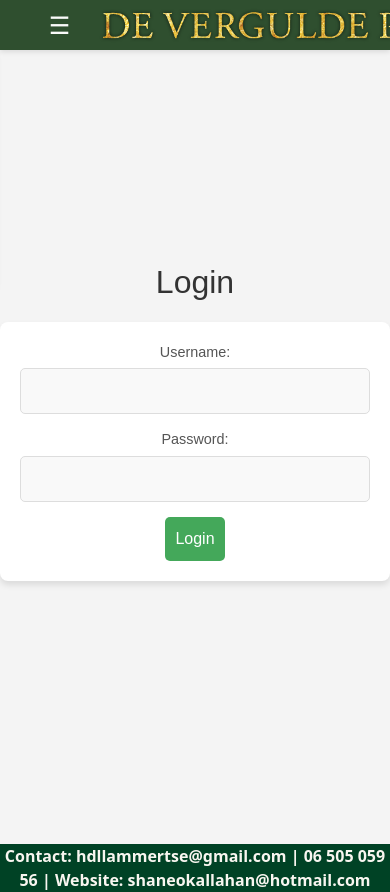
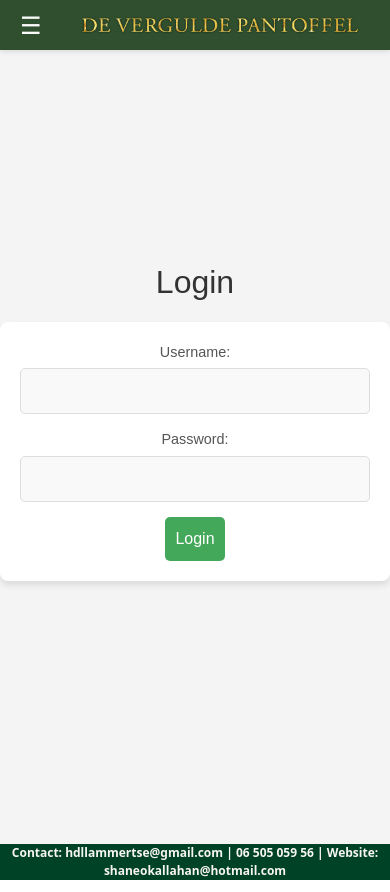
Before and after one commit to shaneocallaghandev/VerguldePantoffel, a React (Vite) app: page /login in a window 390 px wide. Built offline with nearby package versions, Linux system fonts and the light colour scheme; no server answers.

Commit message:
Phone friendly header + footer

```diff
--- a/src/assets/styles/footer.css
+++ b/src/assets/styles/footer.css
@@ -13,3 +13,10 @@ footer {
 footer p {
   margin: 0; /* Remove default margin from the <p> element */
 }
+
+@media (max-width: 768px) {
+
+  footer p {
+    font-size: 0.75rem;
+  }
+}
--- a/src/assets/styles/header.css
+++ b/src/assets/styles/header.css
@@ -56,9 +56,15 @@ nav ul li a:hover {
 }
 
 @media (max-width: 768px) {
+  .logo {
+    width: 280px;
+    max-width: 150vw;
+  }
+
   .hamburger {
     display: block; /* Show the hamburger icon on small screens */
     z-index: 10000;
+    padding-left: 0;
   }
 
   nav ul {
@@ -67,11 +73,10 @@ nav ul li a:hover {
     position: fixed;
     top: 50px;
     left: -140px;
-    width: 130px;
+    width: 115px;
     background-color: rgba(47, 79, 47, 0.98);
     box-shadow: 2px 0 10px rgba(0, 0, 0, 0.3);
     border-radius: 0 8px 8px 0;
-    padding: 15px 0;
     gap: 0;
     z-index: 9999;
     transition: left 0.3s ease;
```
